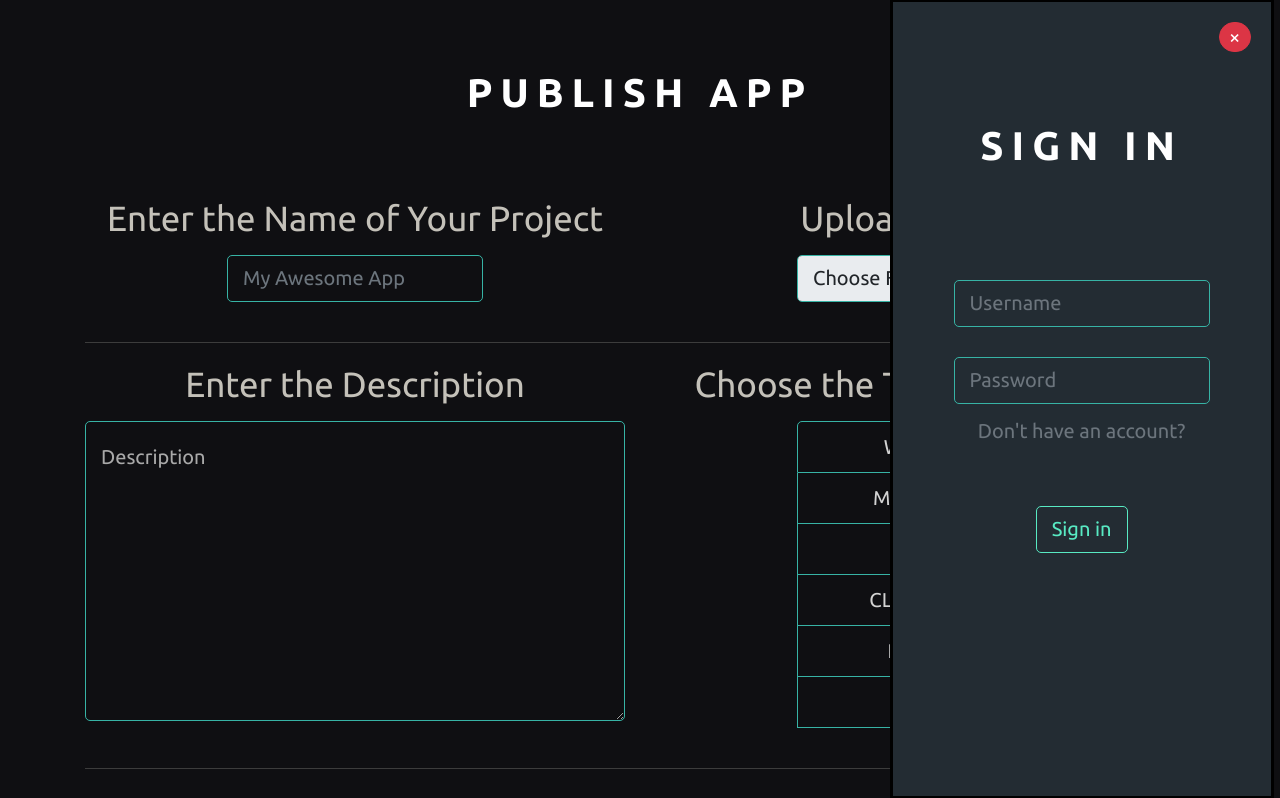
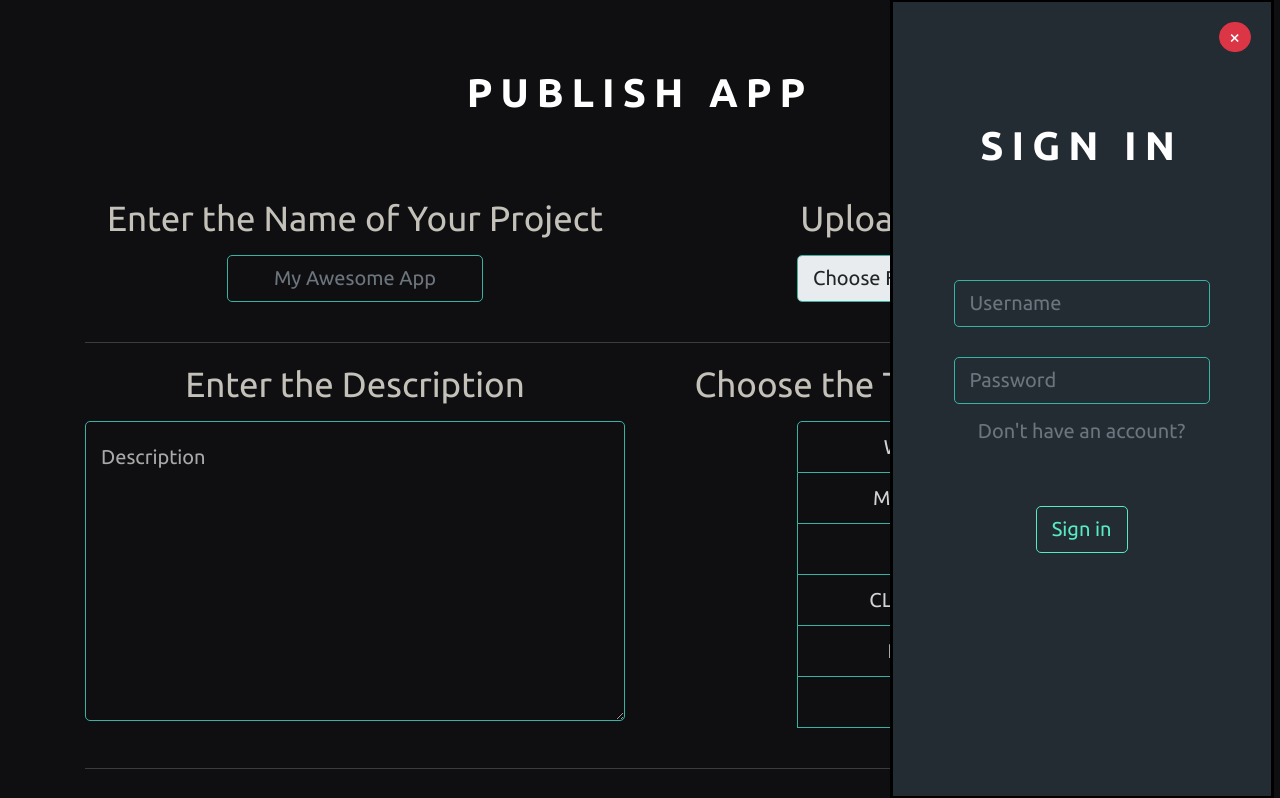
Before and after one commit to Potriashka/AppCatalog, a Flask app: page /publish in a window 1280 px wide. Shown: the part 84-882 px from the top of the page. Run offline with Flask 2, Linux system fonts and the light colour scheme; some libraries are stand-ins or nearby versions.

Commit message:
updated publisherapp.css

```diff
--- a/static/css/publishapp.css
+++ b/static/css/publishapp.css
@@ -1,5 +1,9 @@
-.header {
+h3 {
     margin-bottom: 2vh !important;
+}
+
+#appName {
+    text-align: center;
 }
 
 .row {
```
